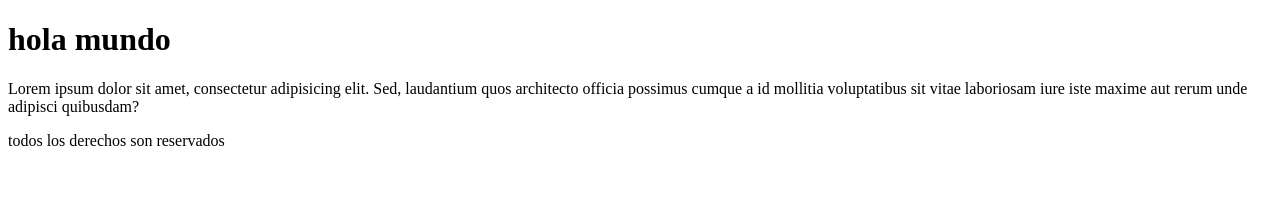
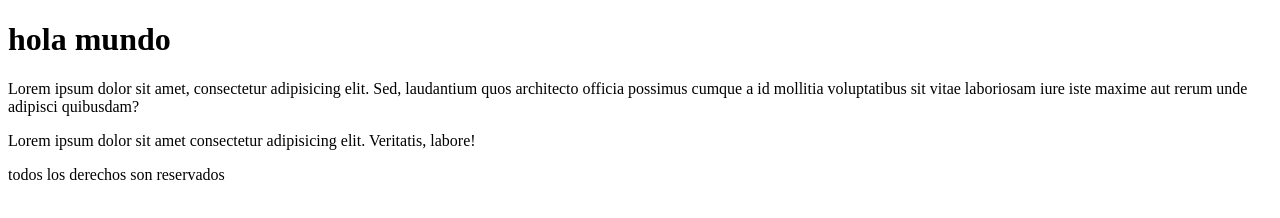
Before and after one commit to federicohernan/git-bootstrap-maquetadodebootstrap, a plain HTML site: page index.html in a window 1280 px wide. Drawn offline with Linux system fonts and the light colour scheme.

Commit message:
agrego parrafo al index.html

```diff
--- a/index.html
+++ b/index.html
@@ -12,6 +12,7 @@
         <p>
             Lorem ipsum dolor sit amet, consectetur adipisicing elit. Sed, laudantium quos architecto officia possimus cumque a id mollitia voluptatibus sit vitae laboriosam iure iste maxime aut rerum unde adipisci quibusdam?
         </p>
+        <p>Lorem ipsum dolor sit amet consectetur adipisicing elit. Veritatis, labore!</p>
     </div>
     <footer>
         <p>todos los derechos son reservados </p>
```
